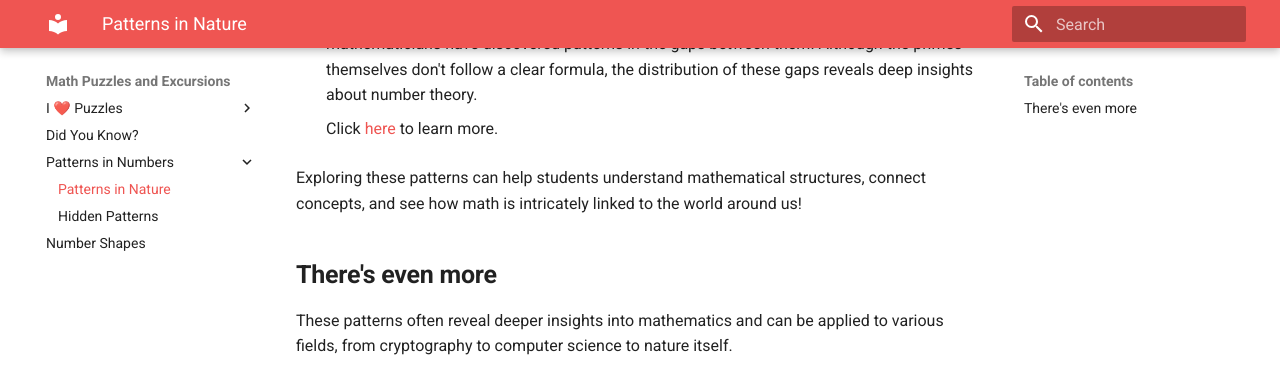
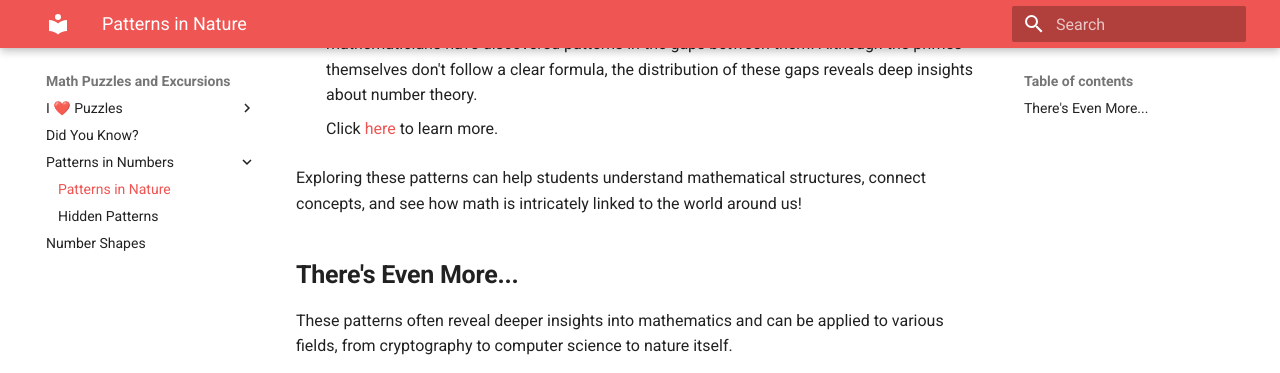
Before and after one commit to baseonballs/mpower-sitedocs, an MkDocs documentation site: the page built from site-docs/mathematics/patterns/index.md, in a window 1280 px wide and 900 px high, scrolled down 822 px. Shown: the top 373 px of the window. Built offline with MkDocs 1.6.1 and Material for MkDocs 9.7.7, drawn with Linux system fonts in a browser that asks for light colours; formulas are drawn with MathJax 3.

```diff
--- a/site-docs/mathematics/patterns/index.md
+++ b/site-docs/mathematics/patterns/index.md
@@ -24,7 +24,7 @@ Patterns in numbers are fascinating because they often reveal underlying structu
 
 Exploring these patterns can help students understand mathematical structures, connect concepts, and see how math is intricately linked to the world around us!
 
-## **There's even more**
+## **There's Even More...**
 
 These patterns often reveal deeper insights into mathematics and can be applied to various fields, from cryptography to computer science to nature itself.
 
```
